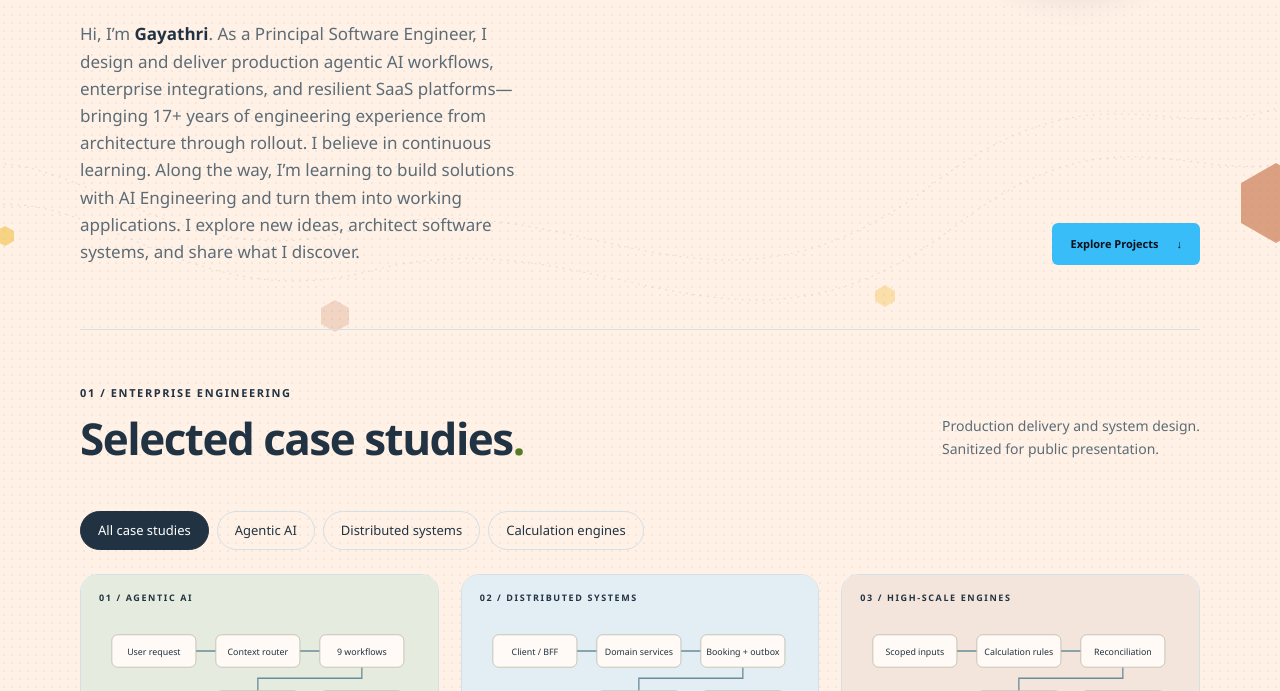
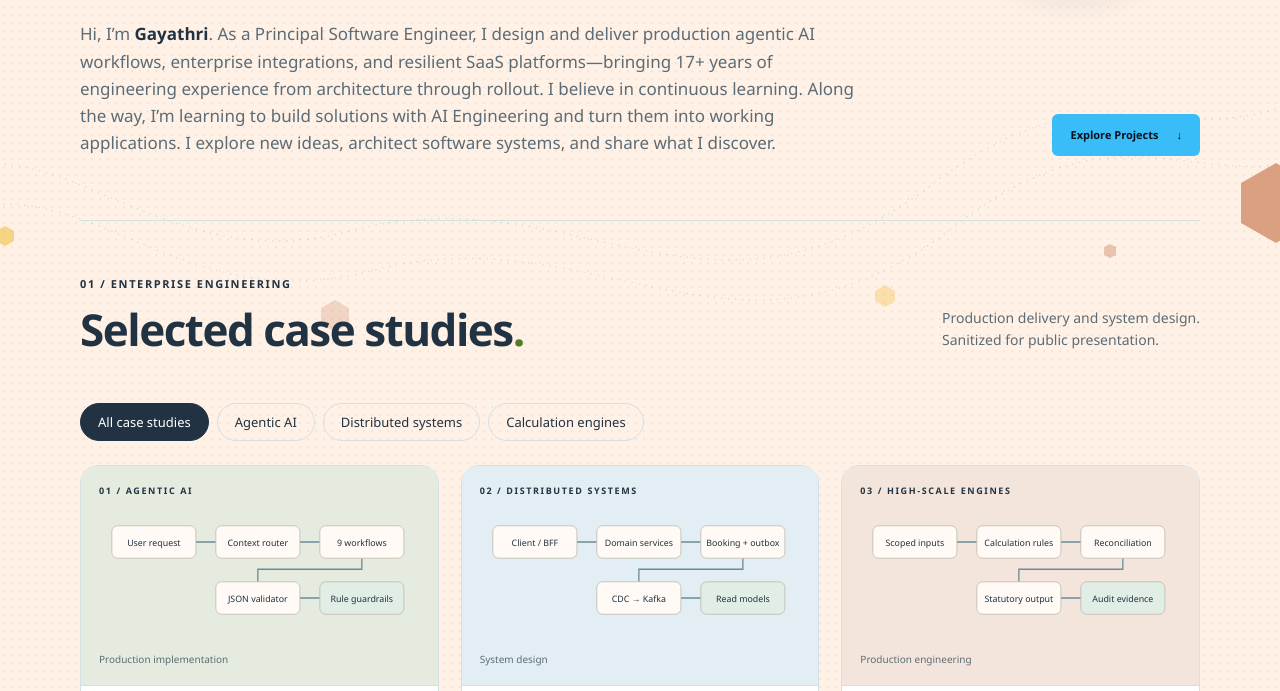
Before and after one commit to gayathrig21/portfolio_gayathri, a plain HTML site: page index.html in a window 1280 px wide. Shown: the part 469-1160 px from the top of the page. Drawn offline with Linux system fonts and the light colour scheme.

Commit message:
Fix card labels and introduction layout

```diff
--- a/index.html
+++ b/index.html
@@ -5,7 +5,7 @@
     <meta name="viewport" content="width=device-width, initial-scale=1">
     <meta name="description" content="A personal portfolio of projects, experiments, and things I am learning.">
     <title>Gayathri Gopalsami — Project Portfolio</title>
-    <link rel="stylesheet" href="styles.css">
+    <link rel="stylesheet" href="styles.css?v=b40721405e">
     <script src="script.js" defer></script>
   </head>
   <body>
--- a/styles.css
+++ b/styles.css
@@ -159,3 +159,16 @@ body::before {
 @media(max-width:600px){.site-header:has(.header-resume) nav{margin-left:0}.header-resume{margin-left:0}.case-page h1{font-size:36px}.case-lead{font-size:16px}.case-section h2{font-size:26px}.case-toc{font-size:11px;gap:10px 17px}.case-actions{flex-direction:column;align-items:flex-start}}
 
 .mini-architecture svg{height:118px}.mini-architecture svg text{font-size:12px}.mini-architecture svg text:last-child{display:block}
+
+/* Keep case labels in their card flow and give the introduction room to read. */
+.case-art { height: auto; min-height: 220px; display: flex; flex-direction: column; padding: 18px; }
+.case-art .art-label { position: static; display: block; margin: 0; }
+.case-art .mini-architecture { margin: 12px 0 0; }
+.case-art .case-status { position: static; display: block; margin-top: auto; padding-top: 8px; }
+.hero-bottom { align-items: flex-start; flex-wrap: wrap; }
+.hero-bottom > p { flex: 1 1 580px; max-width: 780px; }
+.hero-bottom > .hero-actions { flex: 0 0 auto; align-self: flex-end; }
+@media (max-width: 600px) {
+  .hero-bottom > p { flex: auto; width: 100%; max-width: none; }
+  .hero-bottom > .hero-actions { align-self: flex-start; }
+}
```
Also changed, not shown: case-studies/hospitality-reservation-architecture.html (+1 -1 lines), case-studies/payroll-readiness-agent.html (+1 -1 lines), case-studies/statutory-calculation-engine.html (+1 -1 lines).
